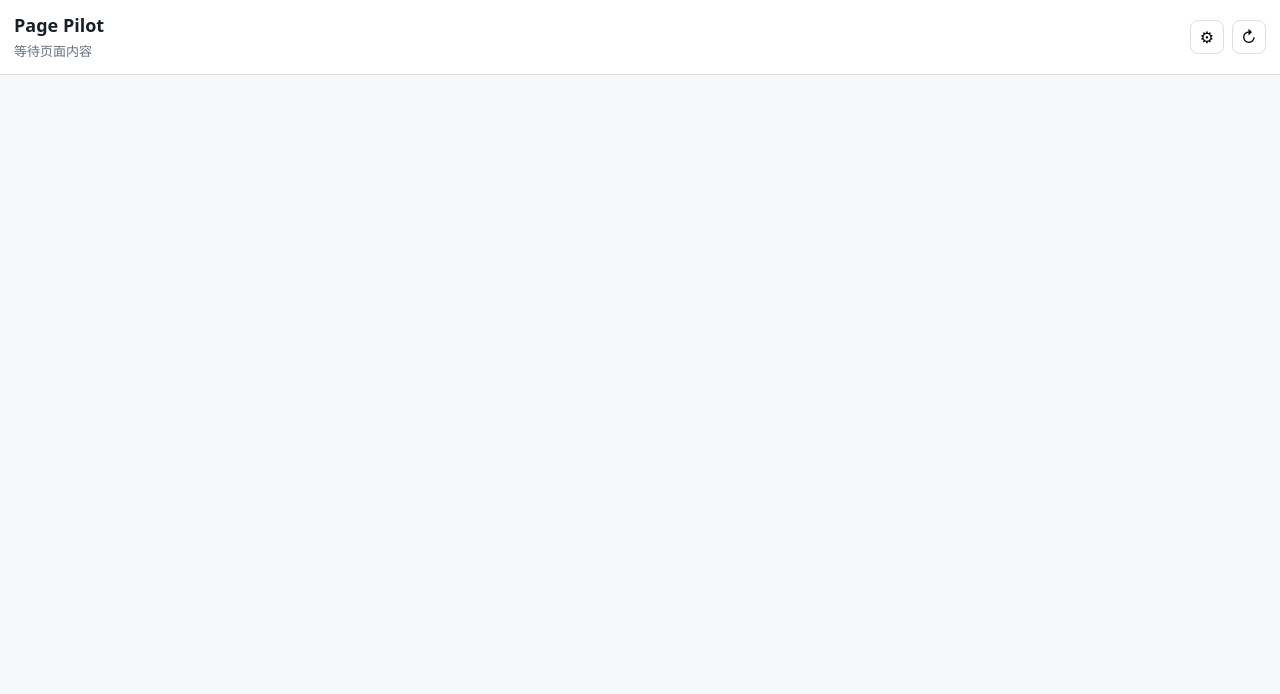
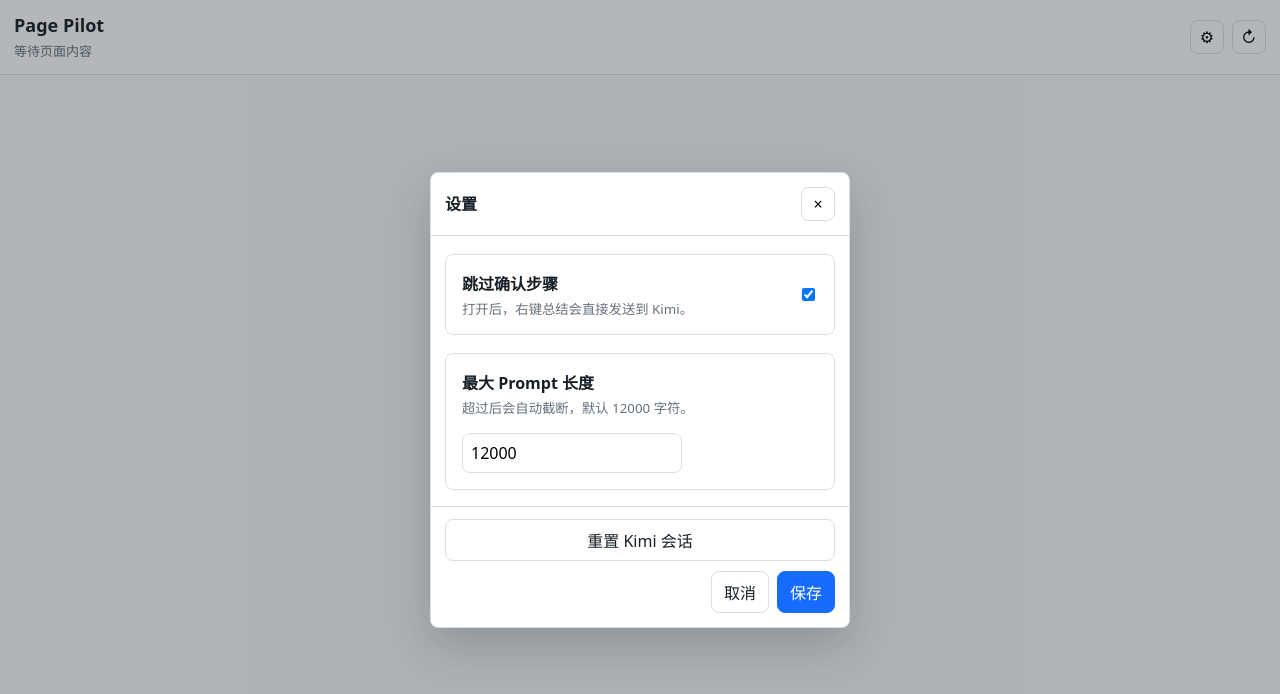
Before and after one commit to z4none/page-pilot, a browser extension: page src/sidepanel.html in a window 1280 px wide. Both pictures are taken after a click on the button "打开设置". Drawn offline with Linux system fonts and the light colour scheme.

Commit message:
Add in-panel settings modal

```diff
--- a/src/options.js
+++ b/src/options.js
@@ -38,6 +38,6 @@ async function saveSettings() {
 }
 
 async function resetSession() {
-  await chrome.storage.session.remove("activeKimiSession");
+  await chrome.storage.session.remove("activeKimiChatUrl");
   elements.status.textContent = "会话状态已重置。";
 }
--- a/src/sidepanel.html
+++ b/src/sidepanel.html
@@ -54,6 +54,41 @@
       <section id="kimi-panel" class="panel-section kimi-panel hidden">
         <iframe id="deepseek-frame" title="Kimi" src="https://www.kimi.com/" frameborder="0"></iframe>
       </section>
+
+      <div id="settings-modal" class="modal-overlay hidden" role="dialog" aria-modal="true" aria-labelledby="settings-title">
+        <section class="settings-modal">
+          <header class="modal-header">
+            <h2 id="settings-title">设置</h2>
+            <button id="settings-cancel-icon" class="icon-button" title="关闭设置" aria-label="关闭设置">×</button>
+          </header>
+
+          <label class="setting-row setting-row--compact">
+            <span>
+              <strong>跳过确认步骤</strong>
+              <small>打开后，右键总结会直接发送到 Kimi。</small>
+            </span>
+            <input id="modal-skip-confirmation" type="checkbox">
+          </label>
+
+          <label class="setting-column setting-column--compact">
+            <span>
+              <strong>最大 Prompt 长度</strong>
+              <small>超过后会自动截断，默认 12000 字符。</small>
+            </span>
+            <input id="modal-max-prompt-length" type="number" min="1000" max="50000" step="1000">
+          </label>
+
+          <p id="settings-modal-status" class="options-status"></p>
+
+          <footer class="modal-actions">
+            <button id="modal-reset-session" class="secondary-button">重置 Kimi 会话</button>
+            <div class="modal-actions__primary">
+              <button id="settings-cancel" class="secondary-button">取消</button>
+              <button id="settings-save" class="primary-button">保存</button>
+            </div>
+          </footer>
+        </section>
+      </div>
     </main>
     <script src="sidepanel.js"></script>
   </body>
--- a/src/sidepanel.js
+++ b/src/sidepanel.js
@@ -45,6 +45,14 @@ const elements = {
   resetSessionButton: document.querySelector("#reset-session-button"),
   kimiStatus: document.querySelector("#status"),
   deepseekFrame: document.querySelector("#deepseek-frame"),
+  settingsModal: document.querySelector("#settings-modal"),
+  modalSkipConfirmation: document.querySelector("#modal-skip-confirmation"),
+  modalMaxPromptLength: document.querySelector("#modal-max-prompt-length"),
+  modalResetSession: document.querySelector("#modal-reset-session"),
+  settingsSave: document.querySelector("#settings-save"),
+  settingsCancel: document.querySelector("#settings-cancel"),
+  settingsCancelIcon: document.querySelector("#settings-cancel-icon"),
+  settingsModalStatus: document.querySelector("#settings-modal-status"),
 };
 
 init();
@@ -74,9 +82,12 @@ async function init() {
   }
 
   elements.sendButton.addEventListener("click", handleReviewSendClick);
-  elements.settingsButton.addEventListener("click", () => {
-    chrome.runtime.sendMessage({ type: "PAGE_PILOT_OPEN_OPTIONS" });
-  });
+  elements.settingsButton.addEventListener("click", openSettingsModal);
+  elements.settingsSave.addEventListener("click", saveSettingsFromModal);
+  elements.settingsCancel.addEventListener("click", closeSettingsModal);
+  elements.settingsCancelIcon.addEventListener("click", closeSettingsModal);
+  elements.settingsModal.addEventListener("click", handleSettingsOverlayClick);
+  elements.modalResetSession.addEventListener("click", resetKimiChatSession);
   elements.resetSessionButton.addEventListener("click", resetSession);
   elements.deepseekFrame.addEventListener("load", () => {
     debug("iframe load", { src: elements.deepseekFrame.src });
@@ -188,6 +199,63 @@ function renderAttachment(attachment) {
 
 function setStatus(message) {
   elements.status.textContent = message;
+}
+
+function openSettingsModal() {
+  elements.modalSkipConfirmation.checked = Boolean(state.settings.skipConfirmation);
+  elements.modalMaxPromptLength.value = String(state.settings.maxPromptLength || 12000);
+  elements.settingsModalStatus.textContent = "";
+  elements.settingsModal.classList.remove("hidden");
+  elements.modalSkipConfirmation.focus();
+  debug("openSettingsModal", {
+    skipConfirmation: state.settings.skipConfirmation,
+    maxPromptLength: state.settings.maxPromptLength,
+  });
+}
+
+function closeSettingsModal() {
+  elements.settingsModal.classList.add("hidden");
+  elements.settingsModalStatus.textContent = "";
+  debug("closeSettingsModal");
+}
+
+function handleSettingsOverlayClick(event) {
+  if (event.target === elements.settingsModal) {
+    closeSettingsModal();
+  }
+}
+
+async function saveSettingsFromModal() {
+  const settings = {
+    skipConfirmation: elements.modalSkipConfirmation.checked,
+    maxPromptLength: Number(elements.modalMaxPromptLength.value) || state.settings.maxPromptLength || 12000,
+  };
+
+  state.settings = {
+    ...state.settings,
+    ...settings,
+  };
+
+  await chrome.storage.sync.set({ [STORAGE_KEYS.settings]: state.settings });
+  elements.settingsModalStatus.textContent = "设置已保存。";
+  setStatus("设置已保存。");
+  debug("saveSettingsFromModal", state.settings);
+  setTimeout(() => {
+    if (!elements.settingsModal.classList.contains("hidden")) {
+      closeSettingsModal();
+    }
+  }, 450);
+}
+
+async function resetKimiChatSession() {
+  state.kimiChatUrl = "";
+  state.kimiFrameRequested = false;
+  state.deepseekReady = false;
+  await chrome.storage.session.remove(STORAGE_KEYS.kimiChatUrl);
+  elements.deepseekFrame.src = "about:blank";
+  elements.settingsModalStatus.textContent = "Kimi 会话已重置。";
+  setStatus("Kimi 会话已重置。");
+  debug("resetKimiChatSession");
 }
 
 async function sendToKimi(options = {}) {
--- a/src/styles.css
+++ b/src/styles.css
@@ -158,6 +158,60 @@ input {
   background: var(--surface);
 }
 
+.modal-overlay {
+  position: fixed;
+  inset: 0;
+  z-index: 10;
+  display: grid;
+  place-items: center;
+  padding: 18px;
+  background: rgba(23, 32, 38, 0.32);
+}
+
+.settings-modal {
+  width: min(100%, 420px);
+  max-height: calc(100vh - 36px);
+  overflow: auto;
+  border: 1px solid var(--line);
+  border-radius: 8px;
+  background: var(--surface);
+  box-shadow: 0 18px 48px rgba(23, 32, 38, 0.22);
+}
+
+.modal-header {
+  display: flex;
+  align-items: center;
+  justify-content: space-between;
+  gap: 12px;
+  padding: 14px;
+  border-bottom: 1px solid var(--line);
+}
+
+.modal-header h2 {
+  margin: 0;
+  font-size: 16px;
+  line-height: 1.3;
+}
+
+.setting-row--compact,
+.setting-column--compact {
+  margin: 12px 14px 0;
+}
+
+.modal-actions {
+  display: flex;
+  flex-direction: column;
+  gap: 10px;
+  padding: 12px 14px 14px;
+  border-top: 1px solid var(--line);
+}
+
+.modal-actions__primary {
+  display: flex;
+  justify-content: flex-end;
+  gap: 8px;
+}
+
 .panel-section {
   min-height: 0;
   flex: 1;
```
